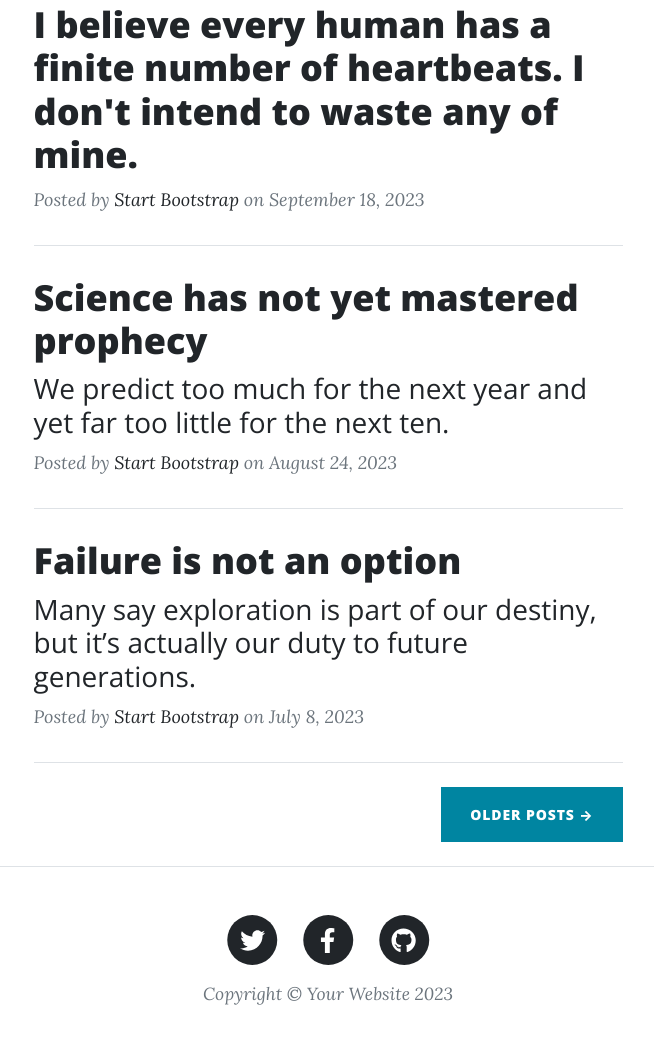
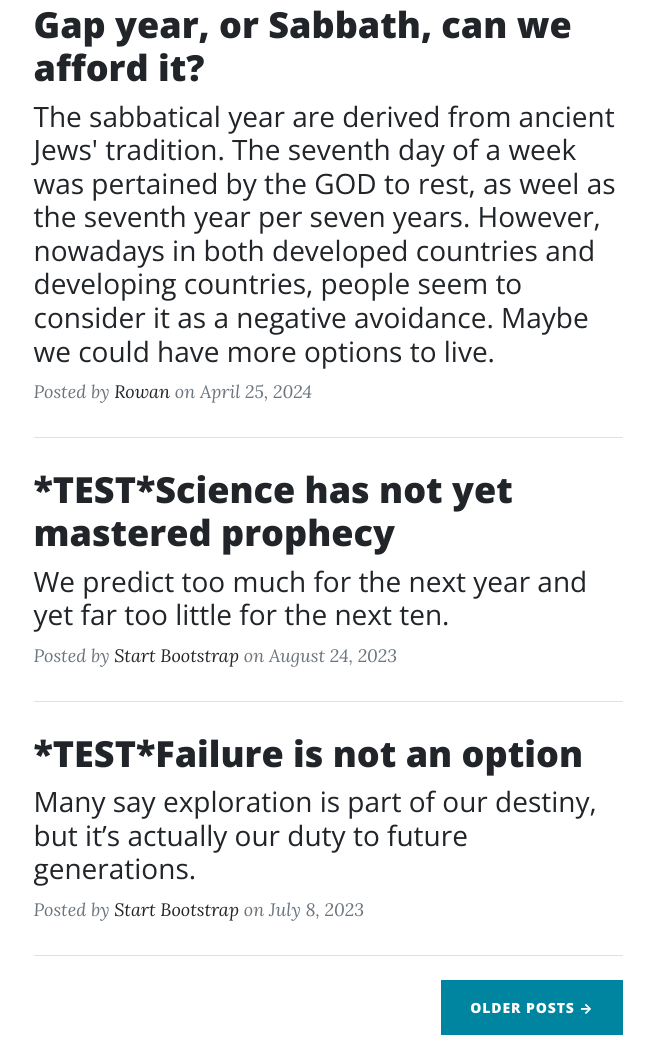
Before and after one commit to Rowan9487/blog, a plain HTML site: page index.html in a window 1280 px wide. Shown: the part 974-2012 px from the top of the page, without its empty margins (312-966 px from the left). Drawn offline with nearby package versions, Linux system fonts and the light colour scheme.

Commit message:
Update index.html

```diff
--- a/index.html
+++ b/index.html
@@ -19,7 +19,7 @@
         <!-- Navigation-->
         <nav class="navbar navbar-expand-lg navbar-light" id="mainNav">
             <div class="container px-4 px-lg-5">
-                <a class="navbar-brand" href="index.html">Start Bootstrap</a>
+                <a class="navbar-brand" href="index.html">ROWAN'S BLOG</a>
                 <button class="navbar-toggler" type="button" data-bs-toggle="collapse" data-bs-target="#navbarResponsive" aria-controls="navbarResponsive" aria-expanded="false" aria-label="Toggle navigation">
                     Menu
                     <i class="fas fa-bars"></i>
@@ -28,7 +28,7 @@
                     <ul class="navbar-nav ms-auto py-4 py-lg-0">
                         <li class="nav-item"><a class="nav-link px-lg-3 py-3 py-lg-4" href="index.html">Home</a></li>
                         <li class="nav-item"><a class="nav-link px-lg-3 py-3 py-lg-4" href="about.html">About</a></li>
-                        <li class="nav-item"><a class="nav-link px-lg-3 py-3 py-lg-4" href="post.html">Sample Post</a></li>
+                        <li class="nav-item"><a class="nav-link px-lg-3 py-3 py-lg-4" href="post.html">Testing blog</a></li>
                         <li class="nav-item"><a class="nav-link px-lg-3 py-3 py-lg-4" href="contact.html">Contact</a></li>
                     </ul>
                 </div>
@@ -54,7 +54,7 @@
                     <!-- Post preview-->
                     <div class="post-preview">
                         <a href="posts/240424.html">
-                            <h2 class="post-title">We are born with vernix caseosa, and dead with adipocere.</h2>
+                            <h2 class="post-title">We are born with vernix caseosa, and dead with adipocere</h2>
                             <h3 class="post-subtitle">The nature protect our bodys before we were born and after we died. It's a pity that we are bare living in the humankind society.</h3>
                         </a>
                         <p class="post-meta">
@@ -67,11 +67,14 @@
                     <hr class="my-4" />
                     <!-- Post preview-->
                     <div class="post-preview">
-                        <a href="post.html"><h2 class="post-title">I believe every human has a finite number of heartbeats. I don't intend to waste any of mine.</h2></a>
+                        <a href="post.html">
+                            <h2 class="post-title">Gap year, or Sabbath, can we afford it?</h2>
+                             <h3 class="post-subtitle">The sabbatical year are derived from ancient Jews' tradition. The seventh day of a week was pertained by the GOD to rest, as weel as the seventh year per seven years. However, nowadays in both developed countries and developing countries, people seem to consider it as a negative avoidance. Maybe we could have more options to live.</h3>
+                        </a>
                         <p class="post-meta">
                             Posted by
-                            <a href="#!">Start Bootstrap</a>
-                            on September 18, 2023
+                            <a href="contact.html">Rowan</a>
+                            on April 25, 2024
                         </p>
                     </div>
                     <!-- Divider-->
@@ -79,7 +82,7 @@
                     <!-- Post preview-->
                     <div class="post-preview">
                         <a href="post.html">
-                            <h2 class="post-title">Science has not yet mastered prophecy</h2>
+                            <h2 class="post-title">*TEST*Science has not yet mastered prophecy</h2>
                             <h3 class="post-subtitle">We predict too much for the next year and yet far too little for the next ten.</h3>
                         </a>
                         <p class="post-meta">
@@ -93,7 +96,7 @@
                     <!-- Post preview-->
                     <div class="post-preview">
                         <a href="post.html">
-                            <h2 class="post-title">Failure is not an option</h2>
+                            <h2 class="post-title">*TEST*Failure is not an option</h2>
                             <h3 class="post-subtitle">Many say exploration is part of our destiny, but it’s actually our duty to future generations.</h3>
                         </a>
                         <p class="post-meta">
@@ -116,26 +119,10 @@
                     <div class="col-md-10 col-lg-8 col-xl-7">
                         <ul class="list-inline text-center">
                             <li class="list-inline-item">
-                                <a href="#!">
+                                <a href="https://twitter.com/Ai8kIg">
                                     <span class="fa-stack fa-lg">
                                         <i class="fas fa-circle fa-stack-2x"></i>
                                         <i class="fab fa-twitter fa-stack-1x fa-inverse"></i>
-                                    </span>
-                                </a>
-                            </li>
-                            <li class="list-inline-item">
-                                <a href="#!">
-                                    <span class="fa-stack fa-lg">
-                                        <i class="fas fa-circle fa-stack-2x"></i>
-                                        <i class="fab fa-facebook-f fa-stack-1x fa-inverse"></i>
-                                    </span>
-                                </a>
-                            </li>
-                            <li class="list-inline-item">
-                                <a href="#!">
-                                    <span class="fa-stack fa-lg">
-                                        <i class="fas fa-circle fa-stack-2x"></i>
-                                        <i class="fab fa-github fa-stack-1x fa-inverse"></i>
                                     </span>
                                 </a>
                             </li>
```
